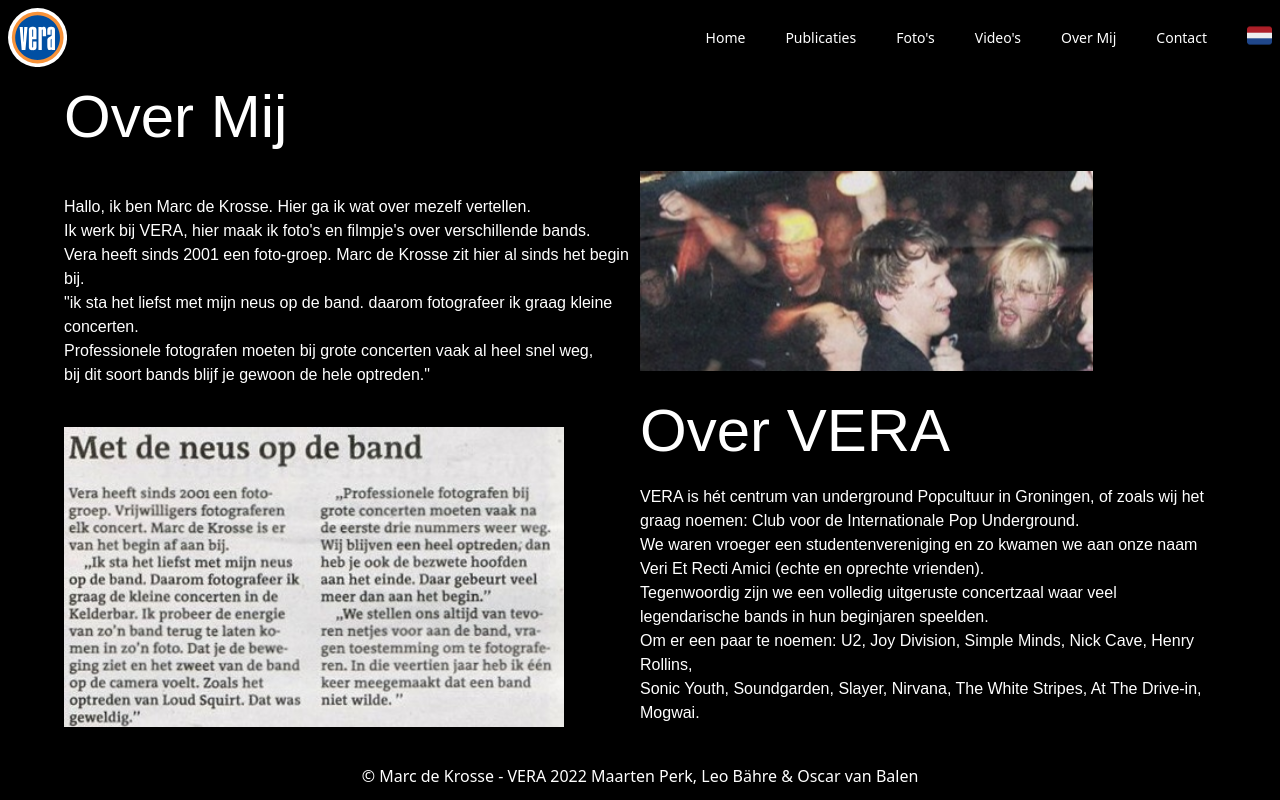
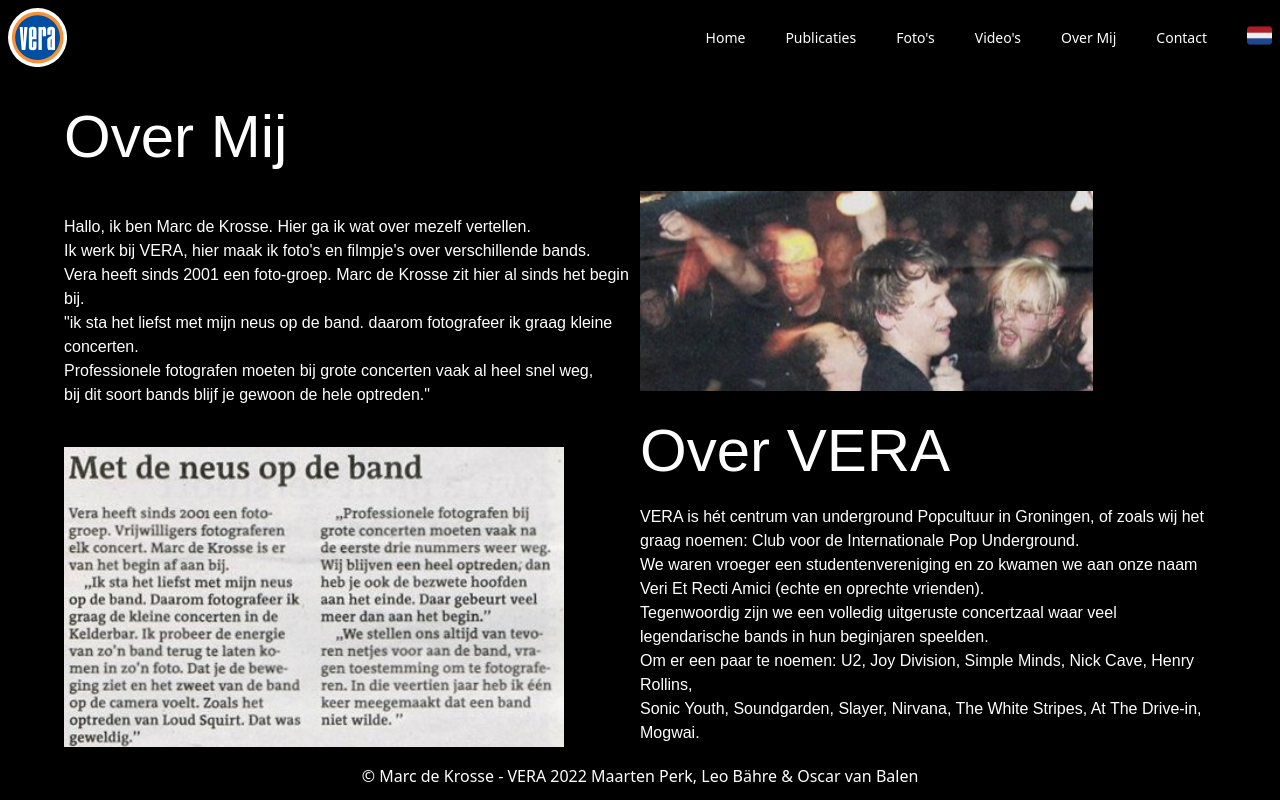
Before and after one commit to leobaehre/marc-website, a Next.js app: page /about in a window 1280 px wide. Built offline with nearby package versions, Linux system fonts and the light colour scheme; a web font is replaced by a local one.

Commit message:
Update about.js

```diff
--- a/pages/about.js
+++ b/pages/about.js
@@ -16,7 +16,7 @@
       </Head>
       <main className="bg-black h-screen overflow-hidden">
         <Header />
-        <div className="pt-3 pl-16">
+        <div className="pt-8 pl-16">
           <h1 className="text-white font-10xl text-6xl font-azo-sans-web">
             Over Mij
           </h1>
@@ -46,7 +46,9 @@
           <div className="pt-6">
             <Image src={Imaage} width={453} height={200} alt="a" />
 
-            <h2 className="text-white font-azo-sans-web text-6xl pt-6">Over VERA</h2>
+            <h2 className="text-white font-azo-sans-web text-6xl pt-6 ">
+              Over VERA
+            </h2>
 
             <p className="text-white font-azo-sans-web pt-6 pb-10">
               VERA is hét centrum van underground Popcultuur in Groningen, of
```
